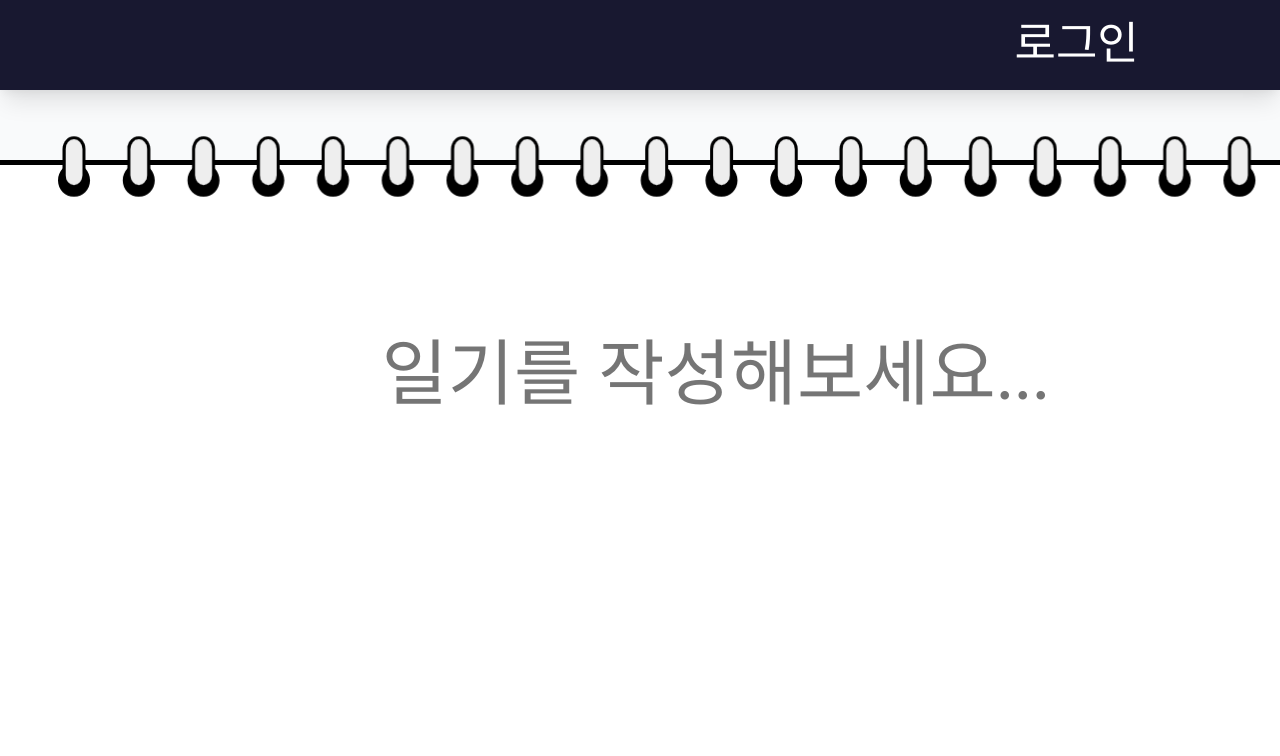
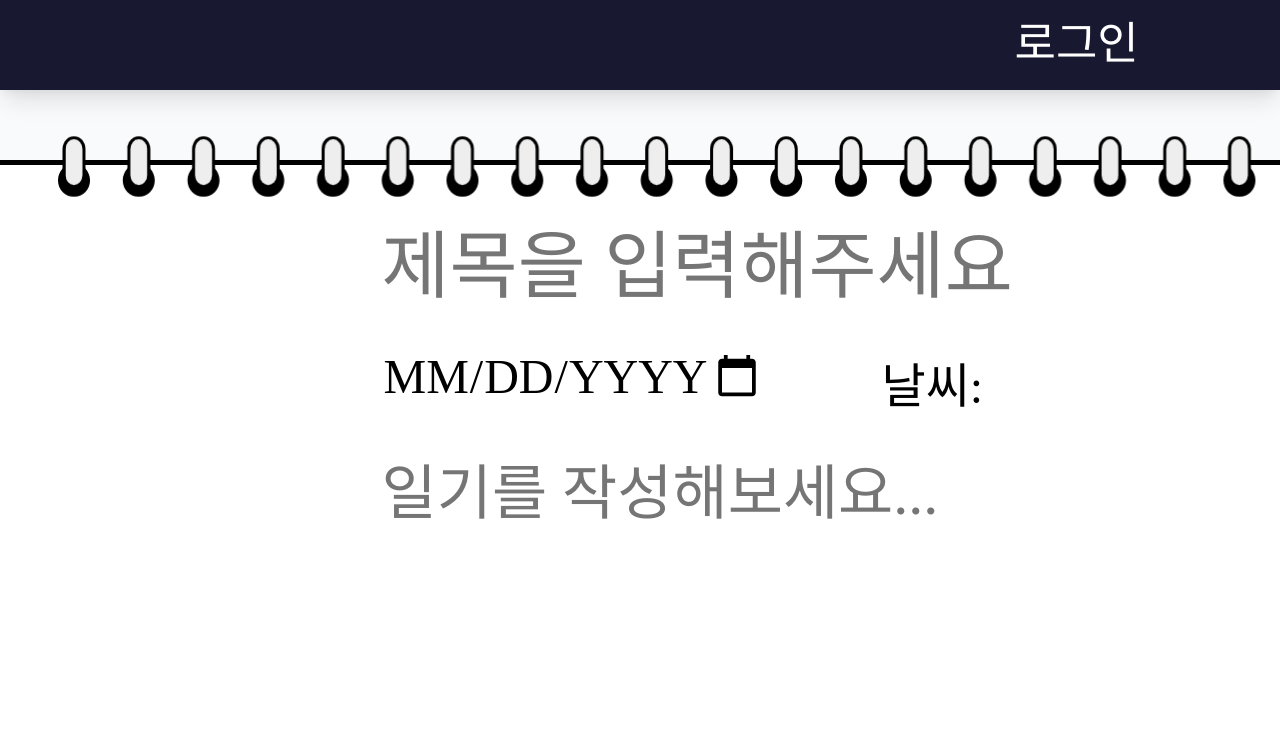
Before and after one commit to project-sns-shieldus/project-AI-diary-frontend, a React (Create React App) app: page /creatediary in a window 1280 px wide. Shown: the top 756 px of the page. Built offline with nearby package versions, Linux system fonts and the light colour scheme.

Commit message:
날짜, 제목

```diff
--- a/src/pages/CreateDiary.css
+++ b/src/pages/CreateDiary.css
@@ -1,7 +1,3 @@
-/* 전체 페이지 스타일 */
-
-
-/* 스케치북 이미지 배경 */
 .diary-content {
   position: absolute;
   width: 1929px;
@@ -11,26 +7,81 @@
   background: url(/src/images/스케치북3.png); /* 배경 이미지 */
 }
 
+.diary-title {
+  position: absolute;
+  width: 1252.5px;
+  height: 60px;
+  left: 370.5px;
+  top: 130px;
+  padding: 20px;
+  font-family: 'Cafe24 Dongdong';
+  font-size: 74px;
+  line-height: 75px;
+  color: #000000;
+  background: transparent;
+  border: none;
+  outline: none;
+  text-transform: uppercase;
+  white-space: nowrap;
+  overflow: hidden;
+  text-overflow: ellipsis;
+}
+
+.diary-meta {
+  position: absolute;
+  display: flex;
+  justify-content: space-between;
+  width: 800px; /* 총 너비를 설정 */
+  left: 390.5px;
+  top: 260px;
+}
+
+.diary-date,
+.diary-weather {
+  width: 380px;
+  height: 60px;
+  font-family: 'Cafe24 Dongdong';
+  font-size: 48px;
+  line-height: 50px;
+  color: #000000;
+  background: transparent;
+  border: none;
+  outline: none;
+  text-transform: uppercase;
+}
+.diary-weather-container{
+  position: absolute;
+  left: 500px;
+  width: 600px;
+  display: flex;
+  align-items: center;
+  font-family: 'Cafe24 Dongdong';
+}
+
+.weather-label {
+  font-family: 'Cafe24 Dongdong';
+  font-size: 48px;
+  margin-right: 10px;
+  color: #000000;
+}
 .diary-textarea {
   position: absolute;
   width: 1252.5px;
-  height: 660px;
+  height: 550px;
   left: 370.5px;
-  top: 231px;
-
+  top: 350px;
   padding: 20px;
   font-family: 'Cafe24 Dongdong';
-  font-size: 72px;
+  font-size: 60px;
   line-height: 75px;
   color: #000000;
   background: transparent;
   border: none;
   resize: none;
   outline: none;
-  text-transform: uppercase; /* 기존 스타일 반영 */
+  text-transform: uppercase;
 }
 
-/* 저장 버튼 */
 .save-button-container {
   position: absolute;
   width: 247.5px;
--- a/src/pages/CreateDiary.js
+++ b/src/pages/CreateDiary.js
@@ -3,16 +3,51 @@ import './CreateDiary.css';
 
 function CreateDiary() {
   const [content, setContent] = useState('');
+  const [title, setTitle] = useState('');
+  const [diaryDate, setDiaryDate] = useState('');
+  const [weather, setWeather] = useState('');
 
   const handleSubmit = (e) => {
     e.preventDefault();
-    // 여기에 저장 기능을 추가하면 됩니다.
-    console.log('작성된 내용:', content);
+    // 서버로 데이터 전송 로직 추가
+    const diaryData = {
+      title: title,
+      diaryDate,
+      weather,
+      notes: content,
+      createdAt: new Date().toISOString(),
+    };
+    console.log('저장된 데이터:', diaryData);
   };
 
   return (
     <div className="diary-page">
       <div className="diary-content">
+        <input
+          type="text"
+          className="diary-title"
+          value={title}
+          onChange={(e) => setTitle(e.target.value)}
+          placeholder="제목을 입력해주세요"
+          maxLength="19" // 최대 글자 수 19글자로 제한
+        />
+        <div className="diary-meta">
+          <input
+            type="date"
+            className="diary-date"
+            value={diaryDate}
+            onChange={(e) => setDiaryDate(e.target.value)}
+          />
+          <div className="diary-weather-container">
+            <label className="weather-label">날씨:</label>
+            <input
+              type="text"
+              className="diary-weather"
+              value={weather}
+              onChange={(e) => setWeather(e.target.value)}
+            />
+          </div>
+        </div>
         <textarea
           className="diary-textarea"
           value={content}
```
